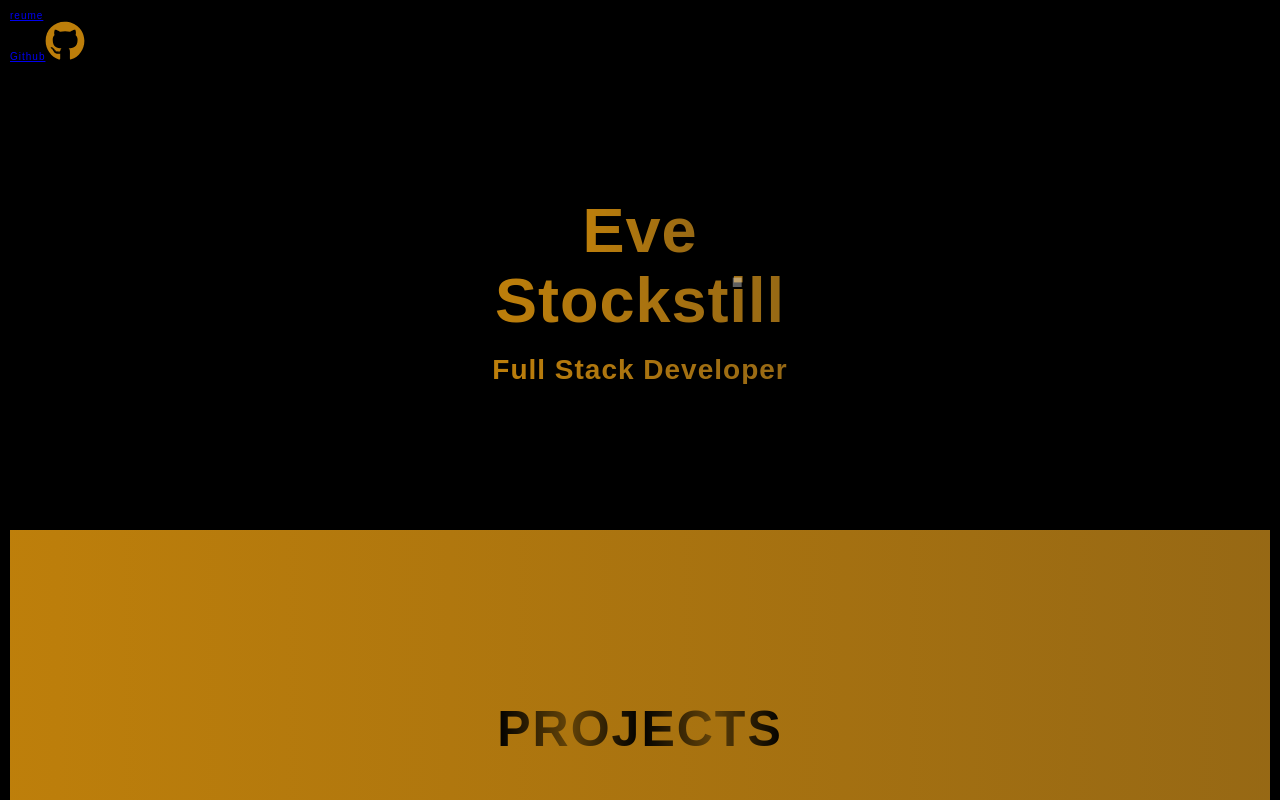
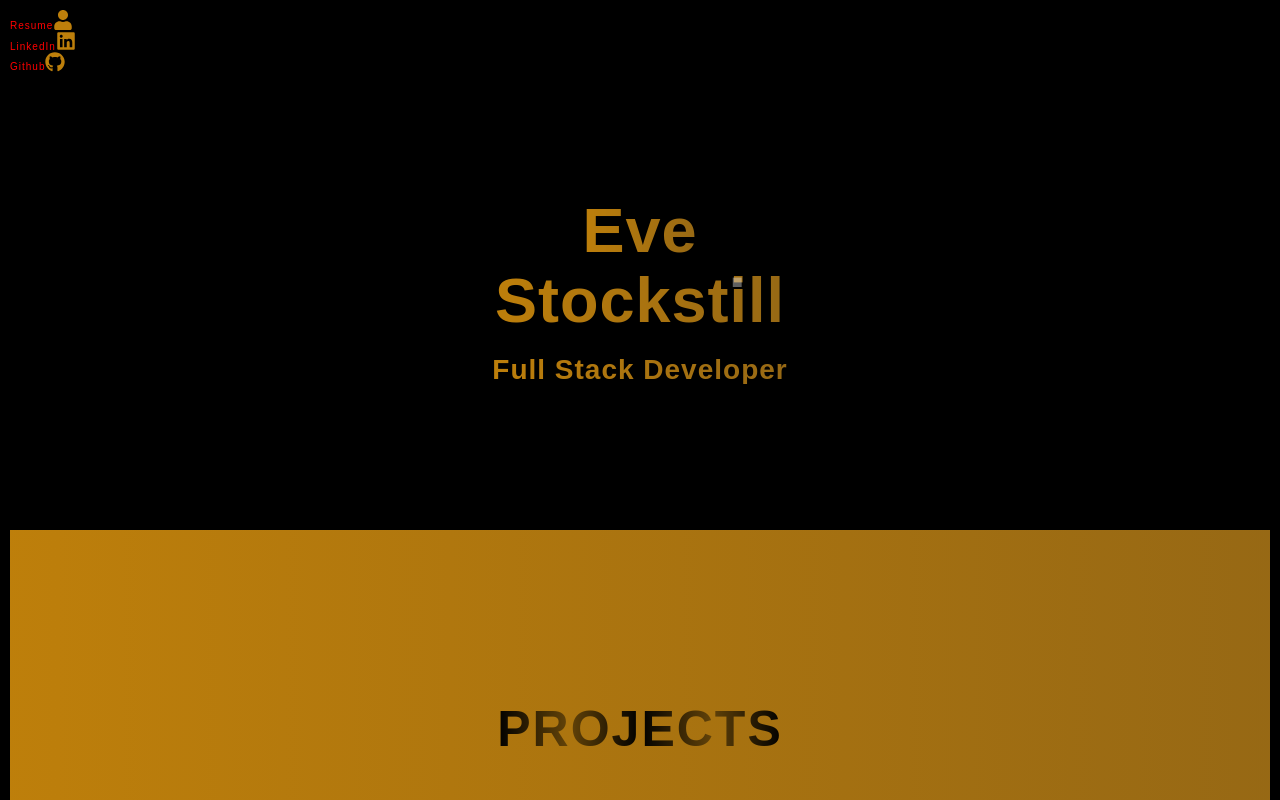
Before and after one commit to evestockstill/evestockstill, a React app: page / in a window 1280 px wide. Shown: the top 800 px of the page. Built offline with nearby package versions, Linux system fonts and the light colour scheme; a web font is replaced by a local one.

Commit message:
got icons for navbar

```diff
--- a/src/components/App.js
+++ b/src/components/App.js
@@ -2,11 +2,11 @@ import React from 'react';
 import { BrowserRouter as Router, Route } from 'react-router-dom';
 import { library } from '@fortawesome/fontawesome-svg-core';
 import { fab } from '@fortawesome/free-brands-svg-icons';
-import { faCheckSquare, faCoffee } from '@fortawesome/free-solid-svg-icons';
+import { faUser, faCoffee } from '@fortawesome/free-solid-svg-icons';
 import  Resume  from '../components/resume/Resume';
 import  Header from '../components/header/Header';
 
-library.add(fab, faCheckSquare, faCoffee);
+library.add(fab, faUser, faCoffee);
 
 export default function App() {
   return (
--- a/src/components/header/Header.js
+++ b/src/components/header/Header.js
@@ -9,7 +9,7 @@ const Header = () => {
     <>
       <div className='background'>
         <header className='header'>
-        <Nav />
+          <Nav />
           <div className='bg-video'>
             <video className='bg-video__content' autoPlay muted loop>
               <source src={mp4} type='video/mp4' alt='video' />
--- a/src/components/nav/Nav.js
+++ b/src/components/nav/Nav.js
@@ -9,26 +9,24 @@ import { NavLink } from 'react-router-dom';
 
 
 const Nav = () => {
-  return (
-    <>
-      <nav>
-        <ul>
-
-          <NavLink to='/resume' ><li>reume</li>
-
-            {/* <a
-              className='links'
-              href='https://www.linkedin.com/in/evestockstill/'
-            >
-              LinkedIn
+  const user = (
+    <FontAwesomeIcon
+      icon='user'
+      className='fa'
+      id='resume'
+      data='user'
+    ></FontAwesomeIcon>
+  );
+  const linkedIn = (
+    <a className='links' href='https://www.linkedin.com/in/evestockstill/'>LinkedIn
       <FontAwesomeIcon
         icon={['fab', 'linkedin']}
         className='fa'
         id='linkedin'
       ></FontAwesomeIcon>
-            </a> */}
-          </NavLink>
-          <li>
+    </a>
+  );
+  const github = (
     <a className='links' href='https://www.github.com/evestockstill'>
       Github
       <FontAwesomeIcon
@@ -37,6 +35,20 @@ const Nav = () => {
         id='github'
       ></FontAwesomeIcon>
     </a>
+  );
+  return (
+    <>
+      <nav>
+        <ul>
+          <NavLink to='/resume' className='links'>
+            <li>
+              Resume
+              {user}
+            </li>
+          </NavLink>
+          <li>{linkedIn}</li>
+          <li>
+            {github}
           </li>
         </ul>
       </nav>
--- a/src/components/nav/Nav.scss
+++ b/src/components/nav/Nav.scss
@@ -1,18 +1,18 @@
 @import '../abstract/global.scss';
-// .navbar {
 
-//     background: transparent
-// }
 .fa {
-  color: red;
+ color: $yellow1;
+ &:hover {
+  	box-shadow: -1px -1px 20px $whiteShadow, 1px -1px 20px $whiteShadow, -1px 1px 0 $whiteShadow, 1px 1px 0 $whiteShadow, 0 -2px 8px, 0 0 2px, 0 0 5px #ff7e00, 0 0 15px #ff4444, 0 0 2px #ff7e00, 0 2px 3px #000;
+ }
 }
-.coffee{
 
-  color: $yellow1;
-//  clip-path: circle(50% at 50% 50%);
+#github, #linkedin, #resume{
+  height: 2rem;
+  width: 2rem;
+
 }
-#github, #linkedin{
-  height: 4rem;
-  width: 4rem;
-  color: $yellow1;
-}
+ .links {
+   color: red;
+   text-decoration: none;
+ }
--- a/src/components/resume/Resume.scss
+++ b/src/components/resume/Resume.scss
@@ -6,11 +6,18 @@
  background-repeat:no-repeat;
  background-size: cover;
  padding: 90rem 0;
+ margin: 2rem;
   background-position:center;
   height: 100vh;
   @include respond(phone) {
      background-size: contain;
      padding: 1rem;
+     margin: .5rem;
+  }
+  @include respond(tab) {
+     background-size: contain;
+     padding: 1rem;
+     margin: .5rem;
   }
 
 }
```
Lines whose indentation alone changed are shown as unchanged.
